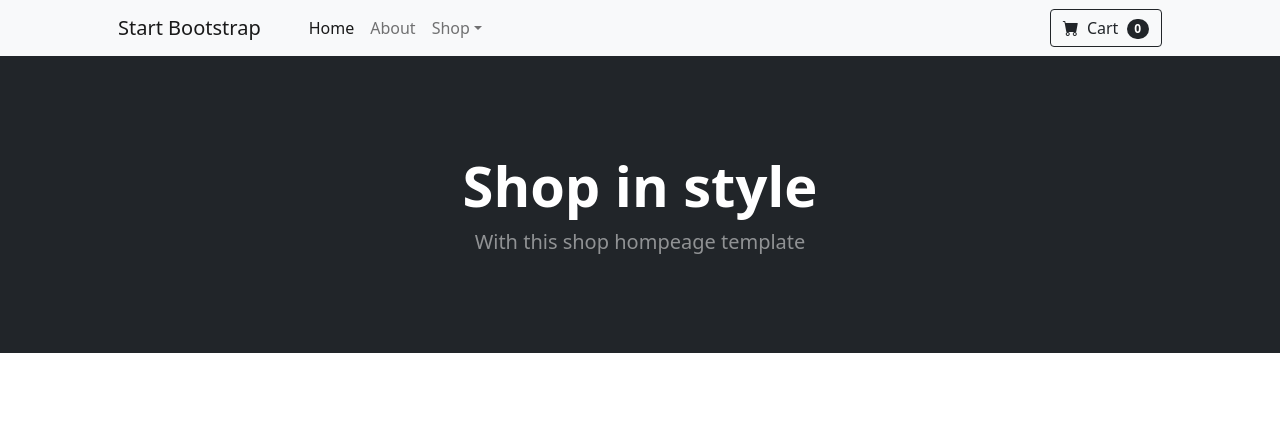
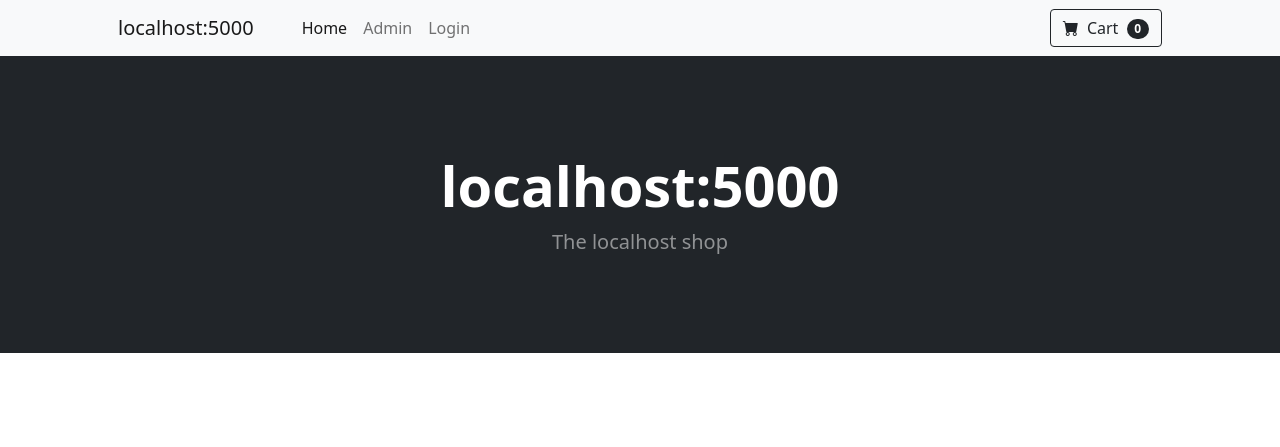
Before and after one commit to gvenet/prj-ipi-python, a Flask app: page /home in a window 1280 px wide. Shown: the top 447 px of the page. Run offline with Flask 2, Linux system fonts and the light colour scheme; data comes from the database, SQL or seed files in the repository; some libraries are stand-ins or nearby versions.

Commit message:
nettoyage

```diff
--- a/main.py
+++ b/main.py
@@ -22,13 +22,11 @@ def close_connection(exception):
     if db is not None:
         db.close()
 
-@app.route("/")
 @app.route('/login', methods=('GET', 'POST'))
 def login():
     if request.method == 'POST':
         email = request.form['email']
         password = request.form['password']
-        print('POST',email,password)
         db = get_db()
         error = None
         user = db.execute(
@@ -49,6 +47,7 @@ def login():
         flash(error)
     return render_template('login.html')
 
+@app.route("/")
 @app.route('/home')
 def home():
     products = get_db().execute(
@@ -78,7 +77,6 @@ def create():
         image = request.form['image']
         price = request.form['price']
         description = request.form['description']
-        print(label, image, price, description)
         error = None
 
         if not label or not image or not price or not description:
@@ -109,7 +107,6 @@ def get_post(id):
 @app.route('/<id>/update', methods=('GET', 'POST'))
 def update(id):
     product = get_post(id)
-    print('tu passe la ??',request.method)
     if request.method == 'POST':
         label = request.form['label']
         image = request.form['image']
@@ -143,7 +140,6 @@ def delete(id):
 
 def db_init():
     if not Path(DATABASE).exists():
-        print('create db')
         with open(SQL_SCRIPT, 'r') as sql_file:
             sql_script = sql_file.read()
 
--- a/templates/index.html
+++ b/templates/index.html
@@ -5,7 +5,7 @@
         <meta name="viewport" content="width=device-width, initial-scale=1, shrink-to-fit=no" />
         <meta name="description" content="" />
         <meta name="author" content="" />
-        <title>Shop Homepage - Start Bootstrap Template</title>
+        <title>Shop Homepage - localhost:5000</title>
         <!-- Favicon-->
         <link rel="icon" type="image/x-icon" href="assets/favicon.ico" />
         <!-- Bootstrap icons-->
@@ -17,13 +17,14 @@
         <!-- Navigation-->
         <nav class="navbar navbar-expand-lg navbar-light bg-light">
             <div class="container px-4 px-lg-5">
-                <a class="navbar-brand" href="#!">Start Bootstrap</a>
+                <a class="navbar-brand" href="#!">localhost:5000</a>
                 <button class="navbar-toggler" type="button" data-bs-toggle="collapse" data-bs-target="#navbarSupportedContent" aria-controls="navbarSupportedContent" aria-expanded="false" aria-label="Toggle navigation"><span class="navbar-toggler-icon"></span></button>
                 <div class="collapse navbar-collapse" id="navbarSupportedContent">
                     <ul class="navbar-nav me-auto mb-2 mb-lg-0 ms-lg-4">
-                        <li class="nav-item"><a class="nav-link active" aria-current="page" href="#!">Home</a></li>
-                        <li class="nav-item"><a class="nav-link" href="#!">About</a></li>
-                        <li class="nav-item dropdown">
+                        <li class="nav-item"><a class="nav-link active" aria-current="page" href="{{url_for('home')}}">Home</a></li>
+                        <li class="nav-item"><a class="nav-link" href="{{url_for('admin')}}">Admin</a></li>
+                        <li class="nav-item"><a class="nav-link" href="{{url_for('login')}}">Login</a></li>
+                        <!-- <li class="nav-item dropdown">
                             <a class="nav-link dropdown-toggle" id="navbarDropdown" href="#" role="button" data-bs-toggle="dropdown" aria-expanded="false">Shop</a>
                             <ul class="dropdown-menu" aria-labelledby="navbarDropdown">
                                 <li><a class="dropdown-item" href="#!">All Products</a></li>
@@ -31,7 +32,7 @@
                                 <li><a class="dropdown-item" href="#!">Popular Items</a></li>
                                 <li><a class="dropdown-item" href="#!">New Arrivals</a></li>
                             </ul>
-                        </li>
+                        </li> -->
                     </ul>
                     <form class="d-flex">
                         <button class="btn btn-outline-dark" type="submit">
@@ -47,8 +48,8 @@
         <header class="bg-dark py-5">
             <div class="container px-4 px-lg-5 my-5">
                 <div class="text-center text-white">
-                    <h1 class="display-4 fw-bolder">Shop in style</h1>
-                    <p class="lead fw-normal text-white-50 mb-0">With this shop hompeage template</p>
+                    <h1 class="display-4 fw-bolder">localhost:5000</h1>
+                    <p class="lead fw-normal text-white-50 mb-0">The localhost shop</p>
                 </div>
             </div>
         </header>
@@ -82,7 +83,7 @@
         </section>
         <!-- Footer-->
         <footer class="py-5 bg-dark">
-            <div class="container"><p class="m-0 text-center text-white">Copyright &copy; Your Website 2022</p></div>
+            <div class="container"><p class="m-0 text-center text-white">Copyright &copy; localhost:5000</p></div>
         </footer>
         <!-- Bootstrap core JS-->
         <script src="https://cdn.jsdelivr.net/npm/bootstrap@5.1.3/dist/js/bootstrap.bundle.min.js"></script>
--- a/templates/login.html
+++ b/templates/login.html
@@ -21,14 +21,14 @@
    <!-- Bootstrap CSS -->
    <link rel="stylesheet" href="https://stackpath.bootstrapcdn.com/bootstrap/4.1.3/css/bootstrap.min.css">
 
-   <title>ShopInStyle</title>
+   <title>localhost:5000</title>
 </head>
 
 <body>
 
    <nav class="navbar navbar-expand-lg navbar-light navbar-ShopInStyle">
       <div class="container">
-         <a class="navbar-brand" href="#">ShopInStyle</a>
+         <a class="navbar-brand" href="#">localhost:5000</a>
          <button class="navbar-toggler" type="button" data-toggle="collapse" data-target="#navbarSupportedContent"
             aria-controls="navbarSupportedContent" aria-expanded="false" aria-label="Toggle navigation">
             <span class="navbar-toggler-icon"></span>
```
Also changed, not shown: templates/admin.html (+44 -5 lines), templates/product.html (+8 -7 lines).
